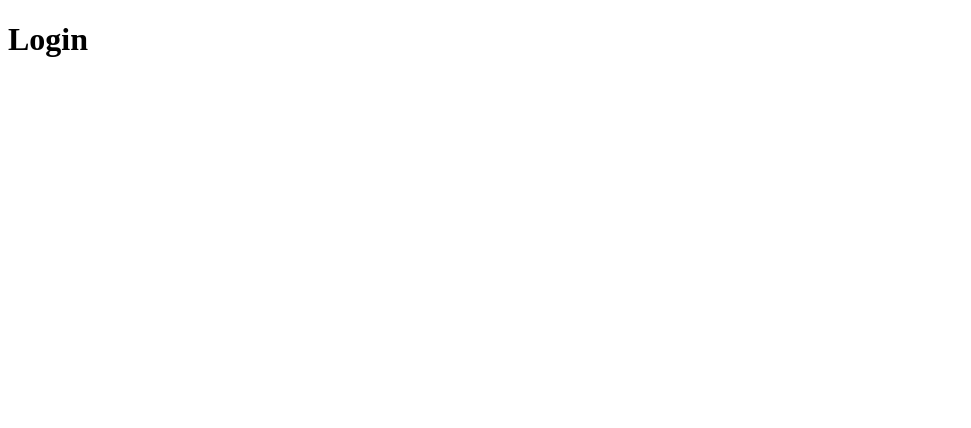
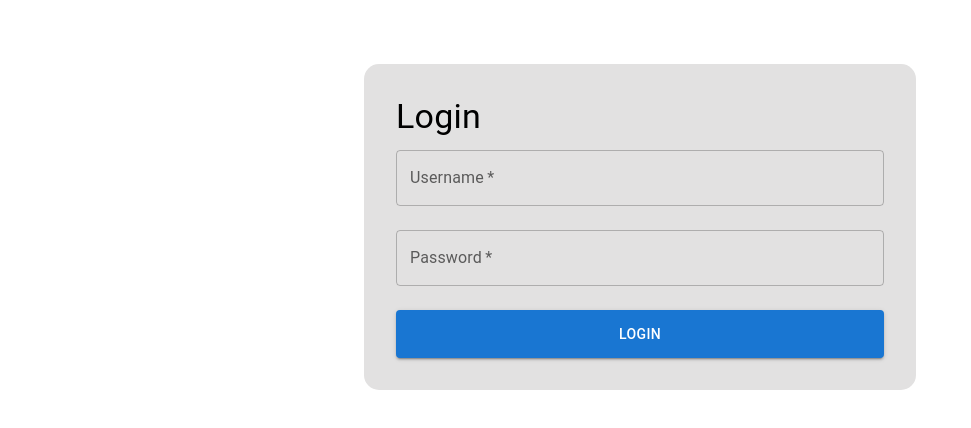
Before and after one commit to muki119/HealthAppCourseWork, a React (Vite) app in the folder Frontend/HealthApp/: page /login in a window 1280 px wide. Shown: the top 428 px of the page, without its empty margins (0-971 px from the left). Built offline with nearby package versions, Linux system fonts and the light colour scheme.

Commit message:
Added Login.jsx

```diff
--- a/Frontend/HealthApp/src/Login/Login.jsx
+++ b/Frontend/HealthApp/src/Login/Login.jsx
@@ -1,7 +1,106 @@
+// Import necessary hooks and modules
+import React, { useState } from 'react'; // React core and useState for managing form state
+import { useNavigate } from 'react-router-dom'; // To programmatically navigate after login
+import axios from 'axios'; // For making HTTP requests
+
+// Import UI components from Material UI
+import {
+    Container,
+    Box,
+    TextField,
+    Button,
+    Typography,
+    Stack,
+} from '@mui/material';
+
+// Login component definition
 export default function Login() {
-    return(
-        <>
-        <h1>Login</h1>
-        </>
-    )
+    // State variables for storing input values and error message
+    const [username, setUsername] = useState('');
+    const [password, setPassword] = useState('');
+    const [error, setError] = useState('');
+
+    const navigate = useNavigate(); // Hook to redirect user on successful login
+
+    // Function to handle login form submission
+    const handleLogin = async (e) => {
+        e.preventDefault(); // Prevent default page refresh behavior
+        setError(''); // Clear any existing errors
+
+        try {
+            // Send POST request to backend login endpoint with credentials
+            const response = await axios.post(
+                'http://localhost:5000/login', // Backend login route
+                { username, password }, // Request body
+                { withCredentials: true } // Include cookies (for session auth)
+            );
+
+            // If login is successful, navigate to dashboard
+            if (response.status === 200) {
+                navigate('/dashboard');
+            }
+        } catch (err) {
+            // Set error if login fails
+            setError('Invalid username or password');
+        }
+    };
+
+    // JSX for rendering the login form
+    return (
+        <Container maxWidth="sm"> {/* Centered container with max width */}
+            <Box
+                sx={{
+                    mt: 8, // margin top
+                    p: 4, // padding
+                    bgcolor: '#E2E1E1', // background color
+                    borderRadius: '15px', // rounded corners
+                }}
+            >
+                {/* Header */}
+                <Typography variant="h4" gutterBottom>
+                    Login
+                </Typography>
+
+                {/* Form element */}
+                <form onSubmit={handleLogin}>
+                    <Stack spacing={3}> {/* Vertically stacked inputs */}
+                        {/* Username input */}
+                        <TextField
+                            label="Username"
+                            variant="outlined"
+                            fullWidth
+                            value={username}
+                            onChange={(e) => setUsername(e.target.value)}
+                            required
+                        />
+
+                        {/* Password input */}
+                        <TextField
+                            label="Password"
+                            type="password"
+                            variant="outlined"
+                            fullWidth
+                            value={password}
+                            onChange={(e) => setPassword(e.target.value)}
+                            required
+                        />
+
+                        {/* Show error message if login fails */}
+                        {error && (
+                            <Typography color="error">{error}</Typography>
+                        )}
+
+                        {/* Submit button */}
+                        <Button
+                            variant="contained"
+                            type="submit"
+                            sx={{ p: 1.5 }}
+                        >
+                            Login
+                        </Button>
+                    </Stack>
+                </form>
+            </Box>
+        </Container>
+    );
 }
```
